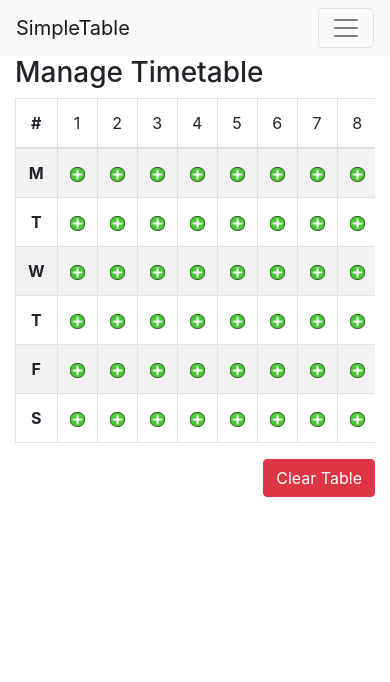
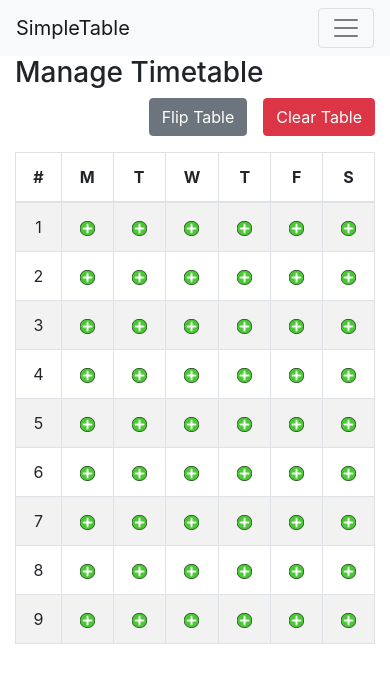
Before and after one commit to gpalsingh/simple-table, a React (Create React App) app: page / in a window 390 px wide. Shown: the top 682 px of the page. Built offline with nearby package versions, Linux system fonts and the light colour scheme.

Commit message:
Add table flip button

```diff
--- a/src/components/timeTable.tsx
+++ b/src/components/timeTable.tsx
@@ -3,24 +3,28 @@ import { connect } from 'react-redux';
 import { Redirect } from "react-router-dom";
 import { toast } from 'react-toastify';
 
-import { addPeriod, removePeriod, clearPeriods } from '../redux/actions';
+import { addPeriod, removePeriod, clearPeriods, flipTimeTable } from '../redux/actions';
 import { getSubjectById, getSubjectNamesAndIds } from '../utils/redux';
 import {
   StateSubjectDataInterface,
   StatePeriodsDataInterface,
-  StoreStateInterface
+  StoreStateInterface,
+  StateSettingsType
 } from '../types/store';
-import { PeriodsCellInterface, ClearPeriodsType } from '../types/reducers';
+import { PeriodsCellInterface, ClearPeriodsType, FlipTimetableType } from '../types/reducers';
 import { Table, Modal, ModalHeader, ModalBody, ModalFooter, Button } from 'reactstrap';
 import '../css/timeTable.css';
 import PLUS_GREEN from "../images/plus_green.png";
+import { addTableCell, wrapRowsInTr, createTable } from '../utils/timeTable';
 
 interface TimeTableProps {
   periods: StatePeriodsDataInterface,
   subjects: StateSubjectDataInterface[],
+  settings: StateSettingsType,
   addPeriod: typeof addPeriod,
-  removePeriod: typeof removePeriod
-  clearPeriods: ClearPeriodsType
+  removePeriod: typeof removePeriod,
+  clearPeriods: ClearPeriodsType,
+  flipTimeTable: FlipTimetableType
 }
 
 interface TimeTableCellProps {
@@ -226,14 +230,25 @@ const ClearTableButton = ({clearPeriods}: {clearPeriods: ClearPeriodsType}) => {
   );
 }
 
-const TimeTable = ({ periods, subjects, addPeriod, removePeriod, clearPeriods }: TimeTableProps) => {
-  let schedule = [];
+const FlipTablebutton = ({flipTimeTable}: {flipTimeTable: FlipTimetableType}) => {
+  return (
+    <Button
+      className="mr-3"
+      onClick={flipTimeTable}
+    >
+      Flip Table
+    </Button>
+  );
+}
+
+const TimeTable = ({ periods, subjects, settings, addPeriod, removePeriod, clearPeriods, flipTimeTable }: TimeTableProps) => {
+  let schedule;
   let [addSubPromptState, setAddSubPromptState] = useState({
     isOpen: false,
     showResetButton: false,
     currentCell: [1, 1]
   });
-  const handleTableCellClick = (day_index: number, period_no:number, is_filled: boolean) => {
+  const handleTableCellClick = (day_index: number, period_no: number, is_filled: boolean) => {
     setAddSubPromptState({
       isOpen: true,
       showResetButton: is_filled,
@@ -247,53 +262,94 @@ const TimeTable = ({ periods, subjects, addPeriod, removePeriod, clearPeriods }:
     });
   }
 
+  /* Table orientation. Horizontal table by default */
+  let flipped = settings.timetable_flipped;
+  /* Flip table by default on smaller screens */
+  if (window.innerWidth < 580) {
+    flipped = !flipped;
+  }
+  /* Create 2D matrix to store data based on orientation */
+  if (flipped) {
+    /* 1 extra row for headers */
+    schedule = createTable(max_periods + 1, 7);
+  } else {
+    /* 6 rows for weekdays + 1 row for headers */
+    schedule = createTable(7, max_periods + 1);
+  }
+
   /* Create table headers */
   const table_header = [<th key="th0">#</th>];
+  addTableCell({
+    table: schedule,
+    x: 0,
+    y: 0,
+    data: table_header,
+    flipped
+  });
   for (let i = 1; i <= max_periods; i++) {
-    table_header.push(<td key={"th"+i}>{i}</td>);
+    addTableCell({
+      table: schedule,
+      x: 0,
+      y: i,
+      data: <td
+        key={"th"+i}
+        className={flipped ? "rowHeader" : ''}>
+          {i}
+      </td>,
+      flipped
+    });
   }
 
   for (let day_index_str in week_days) {
     let day_index = parseInt(day_index_str);
     const day = week_days[day_index];
-    /* Create schedule for day */
-    let schedule_for_day = [];
     /* Add row header */
     let day_header = day;
     /* Use only first letter if screen size is smaller than 550px */
     if (window.innerWidth < 550) {
       day_header = day[0];
     }
-    schedule_for_day.push(
-      <th
+    const day_header_th = <th
         scope="row"
-        className="dayName"
-        key={day}
+        className={flipped? '' : "rowHeader"}
+        key={day + day_index_str}
       >
         {day_header}
-      </th>
-    );
+      </th>;
+    addTableCell({
+      table: schedule,
+      x: day_index + 1,
+      y: 0,
+      data: day_header_th,
+      flipped
+    });
     /* Fill table with data */
     for (let i = 0; i < max_periods; i++) {
       /* Check if period info filled by user */
       const period_info = periods[day_index][i];
 
-      schedule_for_day.push(
+      const subject_cell = (
         <TimeTableCell
           day_index={day_index}
           period_no={i}
           period_info={period_info}
           subjects={subjects}
-          key={i}
+          key={i.toString() + day_index_str + day}
           handleTableCellClick={handleTableCellClick}
         />
       );
+      addTableCell({
+        table: schedule,
+        x: day_index + 1,
+        y: i + 1,
+        data: subject_cell,
+        flipped
+      });
     }
-    /* Add to main schedule */
-    schedule.push(
-      <tr key={day}>{schedule_for_day}</tr>
-    );
   }
+
+  /* Wrap table rows inside tr */
+  wrapRowsInTr(schedule);
 
   return (
     <div>
@@ -305,20 +361,31 @@ const TimeTable = ({ periods, subjects, addPeriod, removePeriod, clearPeriods }:
       removePeriod={removePeriod}
     />
 
+    <div className="d-flex justify-content-end mb-3">
+      <FlipTablebutton flipTimeTable={flipTimeTable} />
+      <ClearTableButton clearPeriods={clearPeriods} />
+    </div>
+
     <Table bordered striped responsive className="text-center">
-      <thead><tr>{table_header}</tr></thead>
+      <thead>{schedule[0]}</thead>
       <tbody>
-        {schedule}
+        {schedule.slice(1)}
       </tbody>
     </Table>
-    <ClearTableButton clearPeriods={clearPeriods} />
     </div>
   );
 };
 
 const mapStateToProps = (state: StoreStateInterface) => {
-  const { periods, subjects } = state;
-  return { periods, subjects };
+  const { periods, subjects, settings } = state;
+  return { periods, subjects, settings };
 }
 
-export default connect(mapStateToProps, { addPeriod, removePeriod, clearPeriods })(TimeTable);
+const mapDispatchToProps = {
+  addPeriod,
+  removePeriod,
+  clearPeriods,
+  flipTimeTable
+};
+
+export default connect(mapStateToProps, mapDispatchToProps)(TimeTable);
--- a/src/css/timeTable.css
+++ b/src/css/timeTable.css
@@ -7,7 +7,7 @@
 }
 
 @media screen and (min-width: 550px) {
-  .dayName {
+  .rowHeader {
     width: 60px;
   }
 }
--- a/src/redux/actionTypes.js
+++ b/src/redux/actionTypes.js
@@ -7,3 +7,4 @@ export const CLEAR_SUBJECTS = "CLEAR_SUBJECTS";
 export const CLEAR_PERIODS = "CLEAR_PERIODS";
 export const MARK_SW_WAITING = "MARK_SW_WAITING";
 export const MARK_SW_NOT_WAITING = "MARK_SW_NOT_WAITING";
+export const FLIP_TIME_TABLE = "FLIP_TIME_TABLE";
--- a/src/redux/actions.tsx
+++ b/src/redux/actions.tsx
@@ -7,7 +7,8 @@ import {
   CLEAR_SUBJECTS,
   CLEAR_PERIODS,
   MARK_SW_NOT_WAITING,
-  MARK_SW_WAITING
+  MARK_SW_WAITING,
+  FLIP_TIME_TABLE
 } from "./actionTypes";
 
 import {
@@ -16,7 +17,8 @@ import {
 } from '../types/actions';
 import {
   PeriodsActionsInterface,
-  SubjectActionInterface
+  SubjectActionInterface,
+  FlipTimetableType
 } from '../types/reducers';
 
 import uuidv1 from 'uuid/v1';
@@ -88,3 +90,9 @@ export const markSwNotWaiting = () => ({
 export const markSwWaiting = () => ({
   type: MARK_SW_WAITING
 });
+
+/* Settings actions */
+
+export const flipTimeTable: FlipTimetableType = () => ({
+  type: FLIP_TIME_TABLE
+});
--- a/src/redux/reducers/index.js
+++ b/src/redux/reducers/index.js
@@ -3,9 +3,11 @@ import { combineReducers } from 'redux';
 import subjects from './subjects';
 import periods from './periods';
 import swReducer from './serviceWorker';
+import settings from './settings';
 
 export default combineReducers({
   subjects,
   periods,
-  sw: swReducer
+  sw: swReducer,
+  settings
 });
--- /dev/null
+++ b/src/redux/reducers/settings.tsx
@@ -0,0 +1,25 @@
+import { FLIP_TIME_TABLE } from "../actionTypes";
+import { StateSettingsType } from "../../types/store";
+
+type settingsActionType = {
+  type: string
+}
+
+const defaultState = {
+  timetable_flipped: false,
+}
+
+const settings = (state: StateSettingsType = defaultState, action: settingsActionType) => {
+  switch (action.type) {
+    case FLIP_TIME_TABLE:
+      return {
+        ...state,
+        timetable_flipped: !state.timetable_flipped
+      };
+
+    default:
+      return state;
+  }
+}
+
+export default settings;
--- a/src/redux/store.js
+++ b/src/redux/store.js
@@ -1,4 +1,4 @@
-import { persistReducer } from 'redux-persist';
+import { persistReducer, createMigrate } from 'redux-persist';
 import { composeWithDevTools } from 'redux-devtools-extension/developmentOnly';
 import { createStore } from 'redux';
 import storage from 'redux-persist/lib/storage';
@@ -10,11 +10,23 @@ if (process.env.NODE_ENV === "development") {
   redux_enhancer = composeWithDevTools();
 }
 
+const migrations = {
+  2: (state) => {
+    return {
+      ...state,
+      settings: {
+        timetable_flipped: false
+      }
+    }
+  }
+}
+
 const persistConfig = {
   key: 'simpleTable',
-  version: 1,
+  version: 2,
   storage,
   blacklist: ['sw'],
+  migrate: createMigrate(migrations, { debug: false })
 }
 
 const persistedReducer = persistReducer(persistConfig, reducers)
--- a/src/types/reducers.ts
+++ b/src/types/reducers.ts
@@ -31,6 +31,6 @@ export type AddSubjectType = (subjectData: SubjectDataInterface) => SubjectActio
 export type RemoveSubjectType = (subjectID: string) => SubjectActionInterface;
 export type UpdateSubjectType = (sub_id: string, subjectData: SubjectDataInterface) => SubjectActionInterface ;
 export type AddPeriodType = (subjectID: number, periodInfo: PeriodInfoInterface) => PeriodsActionsInterface;
-export type ClearPeriodsType = () => { type: string }
-export type ClearSubjectsType = () => { type: string }
-//export type RemovePeriodType = (periodInfo: PeriodInfoInterface) => PeriodsActionsInterface;
+export type ClearPeriodsType = () => { type: string };
+export type ClearSubjectsType = () => { type: string };
+export type FlipTimetableType = () => { type: string; };
--- /dev/null
+++ b/src/utils/timeTable.tsx
@@ -0,0 +1,36 @@
+import React from 'react';
+
+type addTableCellType = {
+  table: any,
+  x: number,
+  y: number,
+  data: any,
+  flipped: boolean
+}
+
+export const addTableCell = ({table, x, y, data, flipped}: addTableCellType) => {
+  if (flipped) {
+    table[y][x] = data;
+    return;
+  }
+  table[x][y] = data;
+}
+
+export const wrapRowsInTr = (table: any) => {
+  for (let i = 0; i < table.length; i++) {
+    table[i] = <tr key={"tablerow" + i.toString()}>{table[i]}</tr>;
+  }
+}
+
+export const createTable = (x: number, y: number) => {
+  /* Create x by y 2D array */
+  let table: any = [];
+  for (let i = 0; i < x; i++) {
+    table.push([]);
+    for (let j = 0; j < y; j++) {
+      table[i].push([]);
+    }
+  }
+
+  return table;
+}
```
Also changed, not shown: src/types/store.ts (+6 -1 lines).
